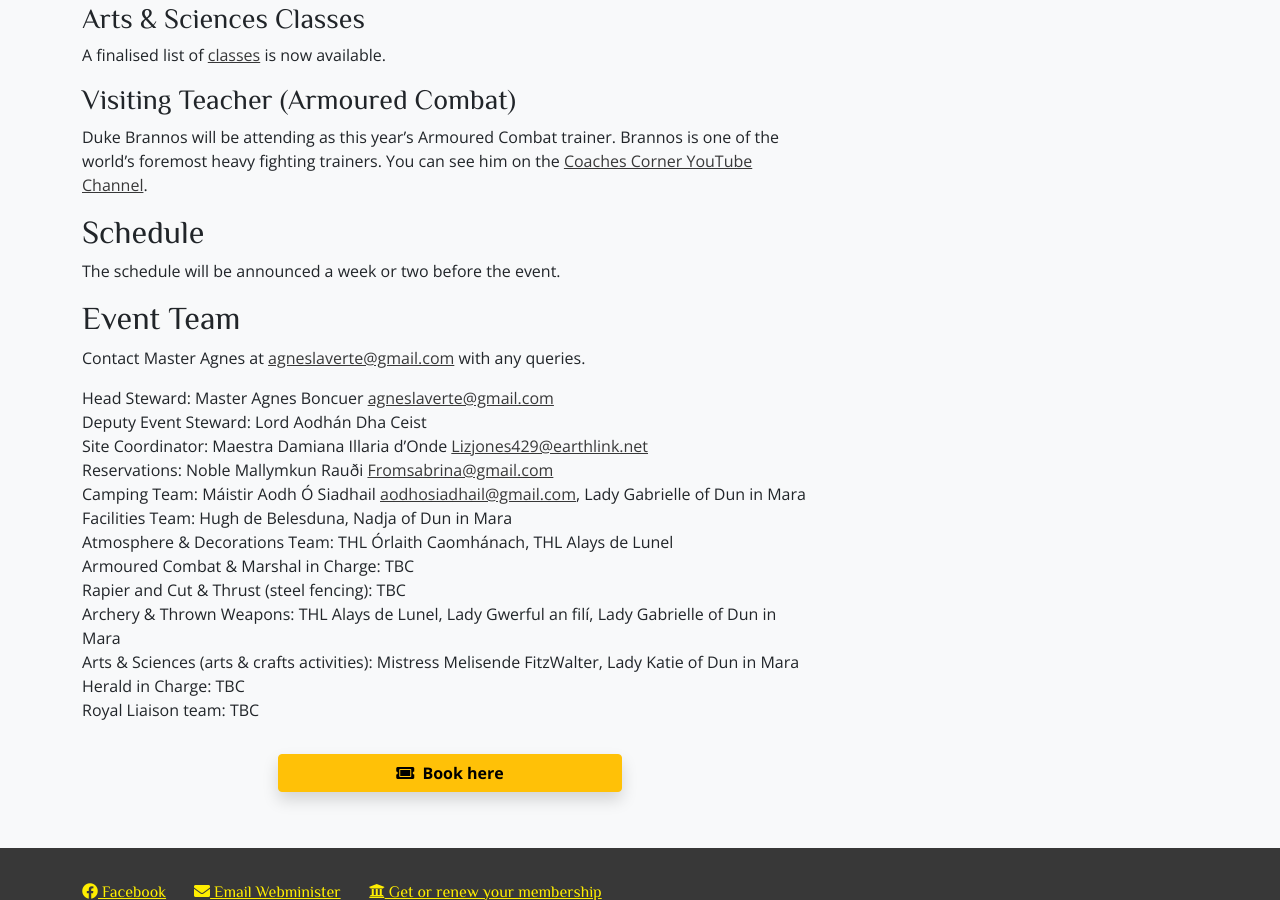
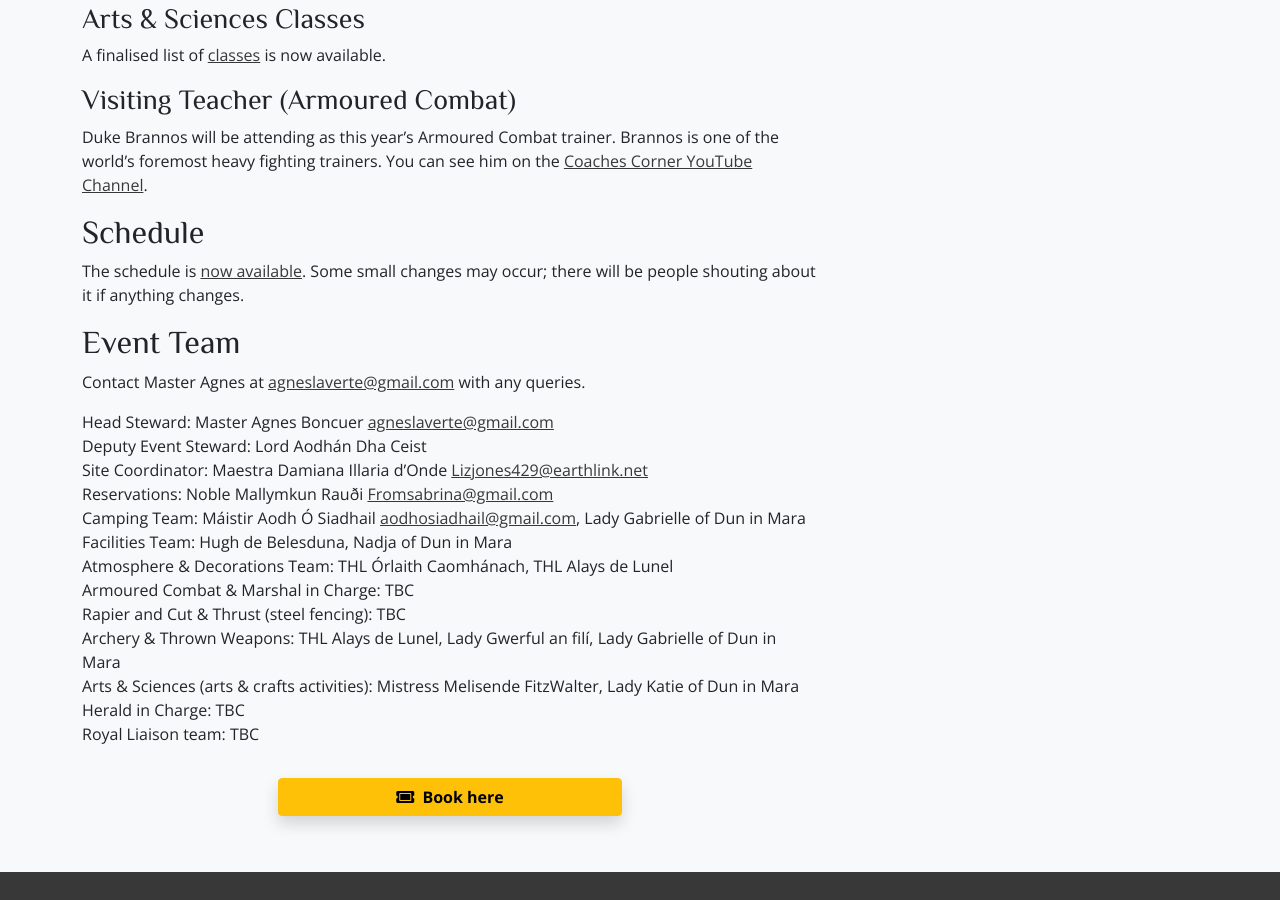
Before and after one commit to drachenwald/dun-in-mara, a Jekyll site: the page built from events/2024/strawberry-raid-iii/index.md, in a window 1280 px wide and 900 px high, scrolled down 4030 px. Built offline with Jekyll 4.4.1, drawn with Linux system fonts in a browser that asks for light colours; comment, search, counter and statistics services are not loaded.

Commit message:
Schedule

```diff
--- a/events/2024/strawberry-raid-iii/index.md
+++ b/events/2024/strawberry-raid-iii/index.md
@@ -139,7 +139,7 @@ Duke Brannos will be attending as this year's Armoured Combat trainer. Brannos i
 <a name="schedule"></a>
 ## Schedule
 
-The schedule will be announced a week or two before the event.
+The schedule is <a href="https://docs.google.com/spreadsheets/d/1HzCIMse8etcE8C72AXuQWK6zSjAglFycaJlrP-9cXxI/edit?usp=sharing">now available</a>. Some small changes may occur; there will be people shouting about it if anything changes.
 
 <a name="eventteam"></a>
 ## Event Team
```
